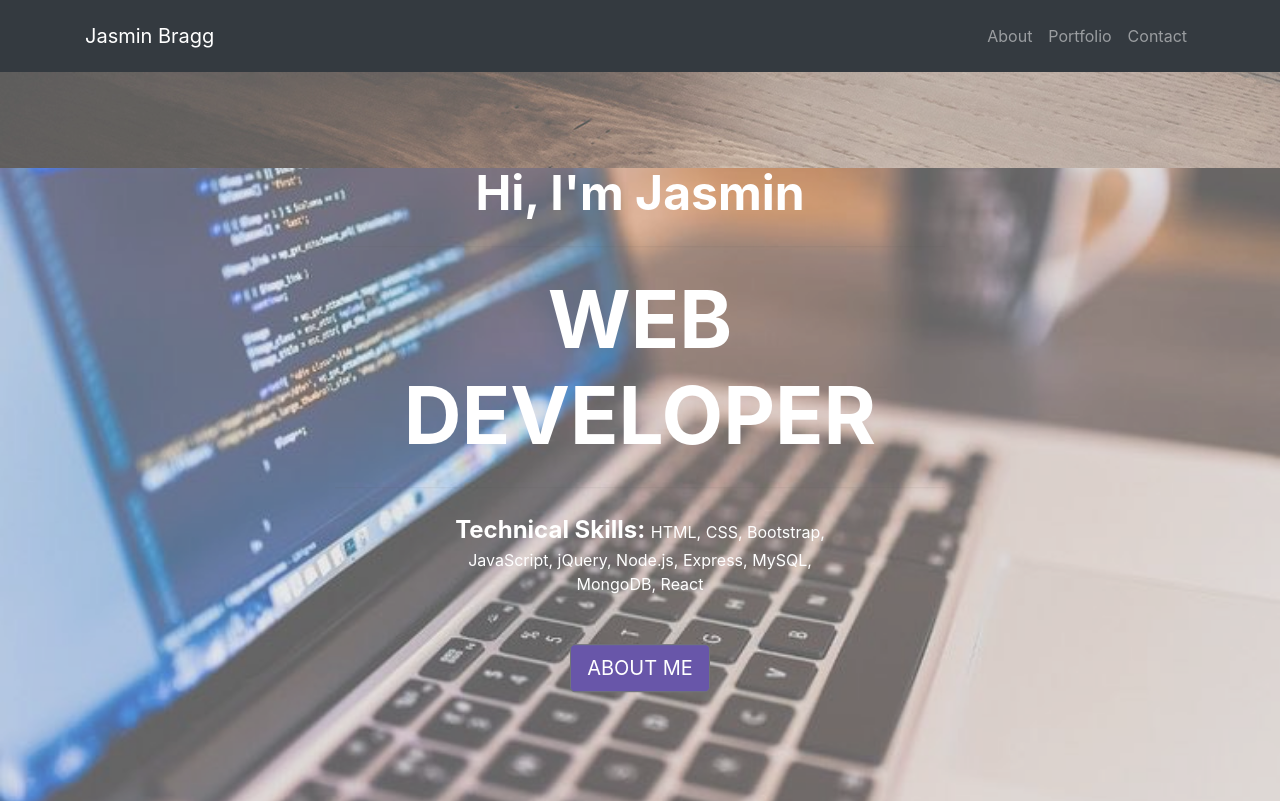
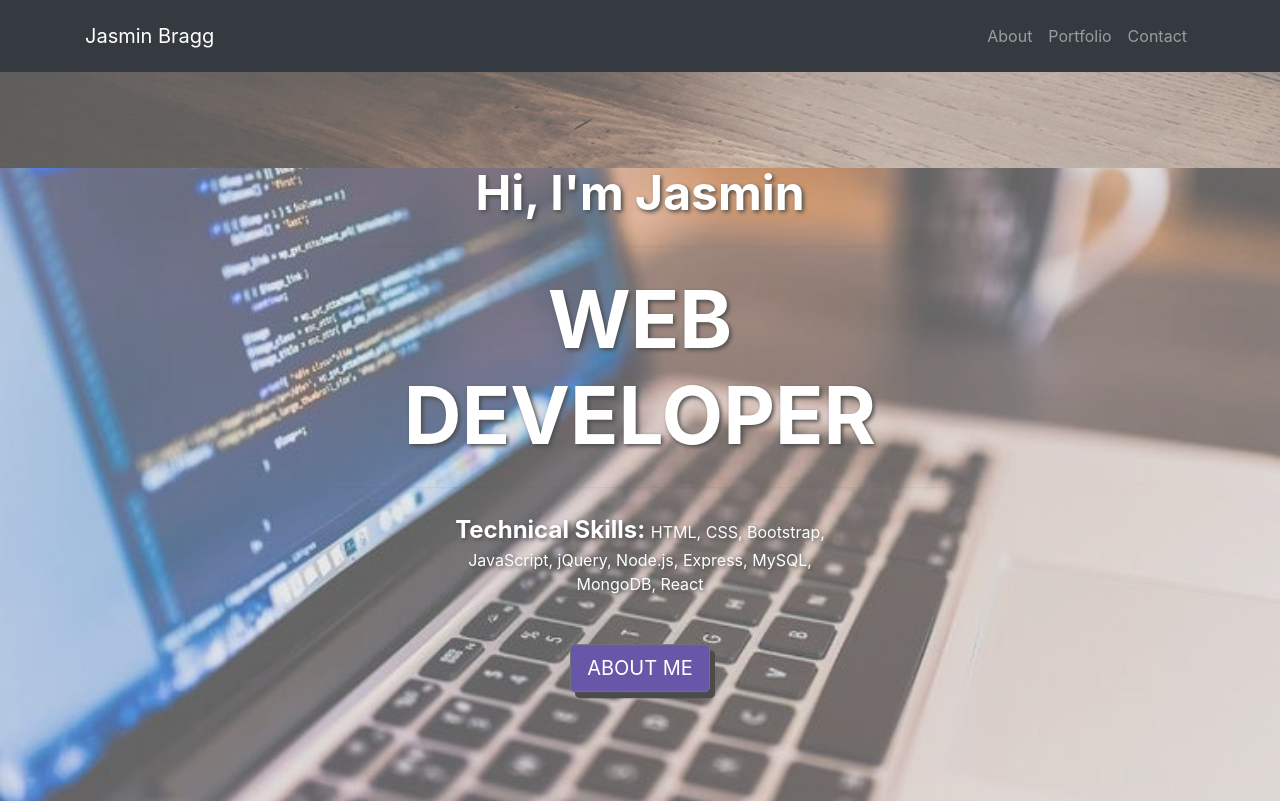
Before and after one commit to jybragg/My-Portfolio, a plain HTML site: page index.html in a window 1280 px wide. Shown: the top 801 px of the page. Drawn offline with nearby package versions, Linux system fonts and the light colour scheme.

Commit message:
added text shadow and box shadow

```diff
--- a/assets/css/style.css
+++ b/assets/css/style.css
@@ -22,16 +22,19 @@
 
 #welcome {
 font-size: 3rem;
+text-shadow: 2px 2px 4px #000000;
 font-family: -apple-system, BlinkMacSystemFont, 'Segoe UI', Roboto, Oxygen, Ubuntu, Cantarell, 'Open Sans', 'Helvetica Neue', sans-serif;
 }
 
 #title {
   font-size: 5rem;
+  text-shadow: 2px 2px 4px #000000;
   font-family: -apple-system, BlinkMacSystemFont, 'Segoe UI', Roboto, Oxygen, Ubuntu, Cantarell, 'Open Sans', 'Helvetica Neue', sans-serif;
 }
 
 #skills {
   font-size: 1rem;
+  text-shadow: 2px 2px 4px #000000;
 }
 
 #img-container {
@@ -54,9 +57,9 @@ font-family: -apple-system, BlinkMacSystemFont, 'Segoe UI', Roboto, Oxygen, Ubun
   padding-top: 2%;
 }
 
-
 #aboutBtn {
   background: #291086;
+  box-shadow: 5px 6px black;
 }
 
 #mainPortfolio {
```
Also changed, not shown: index.html (+1 -1 lines).
